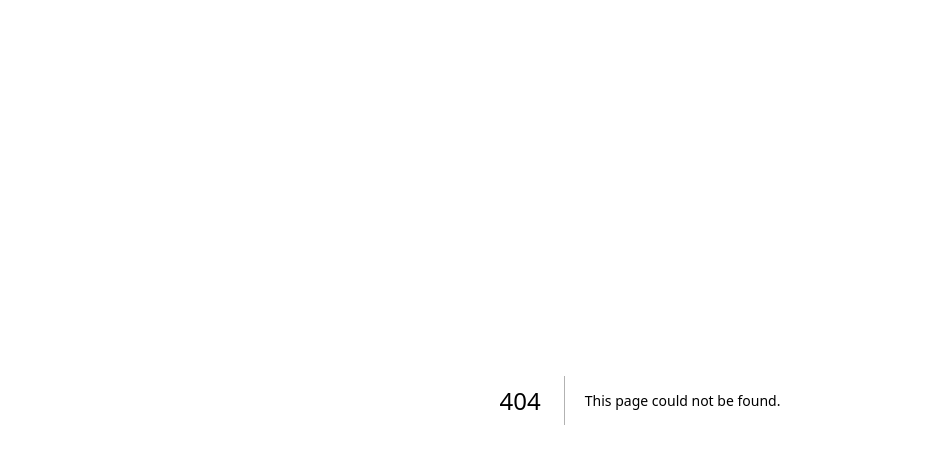
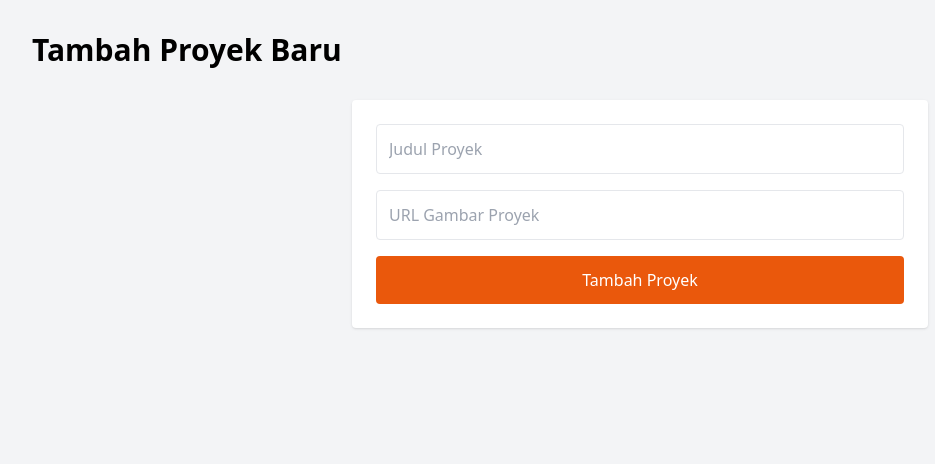
Before and after one commit to dayatalamsyah/ic-ideatama, a Next.js app: page /admin/projects/add in a window 1280 px wide. Before the commit this address had no page. Shown: the top 464 px of the page, without its empty margins (0-935 px from the left). Built offline with nearby package versions, Linux system fonts and the light colour scheme.

Commit message:
Create add.js

```diff
--- /dev/null
+++ b/pages/admin/projects/add.js
@@ -0,0 +1,54 @@
+import { useState } from "react";
+import { useRouter } from "next/router";
+import supabase from "../../../lib/supabaseClient";
+import { isLoggedIn } from "../../../lib/auth";
+
+export default function AddProjectPage() {
+  const router = useRouter();
+  const [title, setTitle] = useState('');
+  const [imageUrl, setImageUrl] = useState('');
+
+  const handleSubmit = async (e) => {
+    e.preventDefault();
+    if (title && imageUrl) {
+      const { error } = await supabase
+        .from('projects')
+        .insert([{ title, image_url: imageUrl }]);
+
+      if (!error) {
+        setTimeout(() => {
+          router.push('/admin/projects');
+        }, 500);
+      } else {
+        alert('Gagal menambah proyek');
+      }
+    }
+  };
+
+  return (
+    <div className="min-h-screen bg-gray-100 p-8">
+      <h1 className="text-3xl font-bold mb-8">Tambah Proyek Baru</h1>
+      <form onSubmit={handleSubmit} className="bg-white p-6 rounded shadow max-w-xl mx-auto space-y-4">
+        <input
+          type="text"
+          placeholder="Judul Proyek"
+          className="w-full p-3 border rounded"
+          value={title}
+          onChange={(e) => setTitle(e.target.value)}
+          required
+        />
+        <input
+          type="url"
+          placeholder="URL Gambar Proyek"
+          className="w-full p-3 border rounded"
+          value={imageUrl}
+          onChange={(e) => setImageUrl(e.target.value)}
+          required
+        />
+        <button type="submit" className="w-full bg-orange-600 text-white py-3 rounded hover:bg-orange-700">
+          Tambah Proyek
+        </button>
+      </form>
+    </div>
+  );
+}
```
